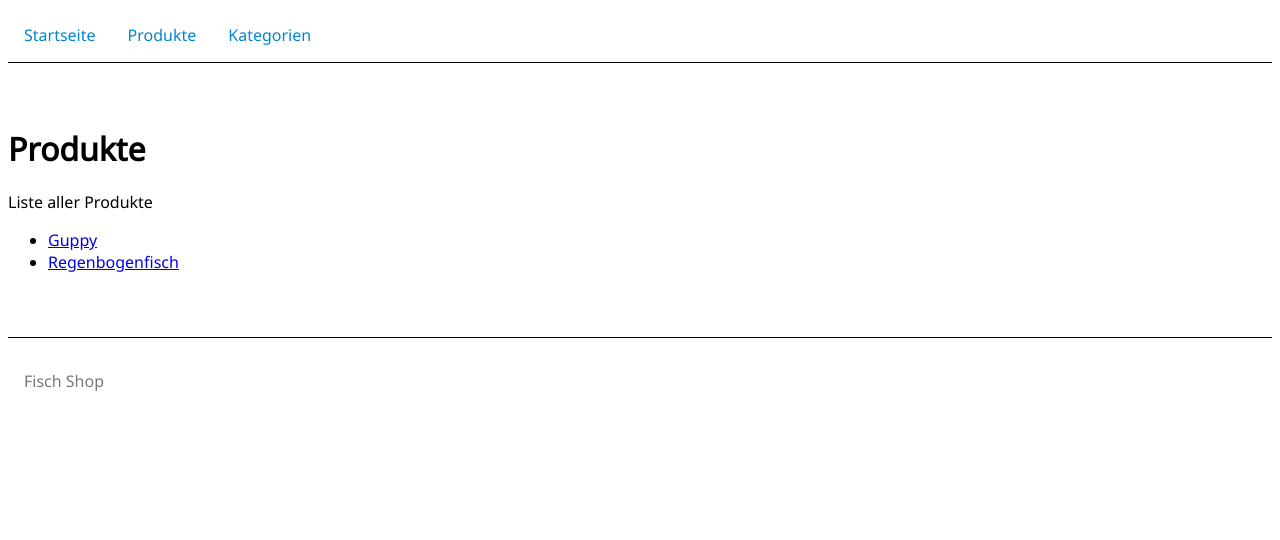
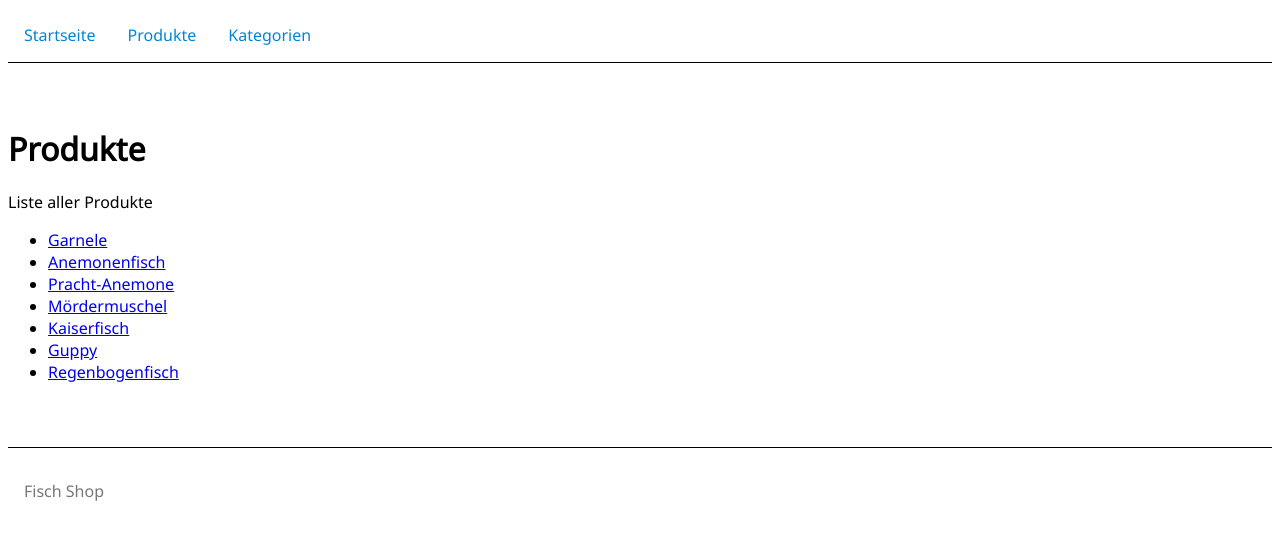
Before and after one commit to aclaes/nf-bo-web-22-1-fish-shop, a Next.js app: page /products in a window 1280 px wide. Shown: the top 540 px of the page. Built offline with nearby package versions, Linux system fonts and the light colour scheme.

Commit message:
Add static site generation with dummy data

```diff
--- a/pages/products.js
+++ b/pages/products.js
@@ -1,7 +1,16 @@
-import Head from 'next/head';
-import Link from 'next/link';
+import Head from "next/head";
+import Link from "next/link";
+import { getAllProducts } from "../src/services/productsService";
 
-export default function Products() {
+export function getStaticProps() {
+  const products = getAllProducts();
+
+  return {
+    props: { products },
+  };
+}
+
+export default function Products({ products }) {
   return (
     <>
       <Head>
@@ -10,16 +19,13 @@ export default function Products() {
       <h1>Produkte</h1>
       <p>Liste aller Produkte</p>
       <ul>
-        <li>
-          <Link href="/product/guppy">
-            <a>Guppy</a>
-          </Link>
-        </li>
-        <li>
-          <Link href="/product/regenbogenfisch">
-            <a>Regenbogenfisch</a>
-          </Link>
-        </li>
+        {products.map((product) => (
+          <li key={product.id}>
+            <Link href={`/product/${product.id}`}>
+              <a>{product.name}</a>
+            </Link>
+          </li>
+        ))}
       </ul>
     </>
   );
--- /dev/null
+++ b/src/services/productsService.js
@@ -0,0 +1,59 @@
+const products = [
+  {
+    id: "1",
+    name: "Garnele",
+    description: "Lebt bevorzugt paarweise",
+    price: 19,
+    category: "Wirbellose",
+  },
+  {
+    id: "2",
+    name: "Anemonenfisch",
+    description: "Nemo",
+    price: 65,
+    category: "Meerwasser",
+  },
+  {
+    id: "3",
+    name: "Pracht-Anemone",
+    description: "Ist prächtig",
+    price: 90,
+    category: "Korallen und Blumentiere",
+  },
+  {
+    id: "4",
+    name: "Mördermuschel",
+    description: "Ist hübscher als ihr Name",
+    price: 12,
+    category: "Muscheln",
+  },
+  {
+    id: "5",
+    name: "Kaiserfisch",
+    description: "Ein tagaktiver Einzelgänger",
+    price: 90,
+    category: "Meerwasser",
+  },
+  {
+    id: "6",
+    name: "Guppy",
+    description: "Klein aber fein",
+    price: 5,
+    category: "Süßwasser",
+  },
+  {
+    id: "7",
+    name: "Regenbogenfisch",
+    description: "In allen Farben",
+    price: 12,
+    category: "Süßwasser",
+  },
+];
+
+export function getAllProducts() {
+  return products;
+}
+
+export function getProductById(id) {
+  return products.find((product) => product.id === id);
+}
```
Also changed, not shown: pages/categories.js (+19 -13 lines), pages/category/[id].js (+33 -5 lines), pages/product/[id].js (+41 -5 lines), src/services/categoriesService.js (added, +35 -0 lines).
